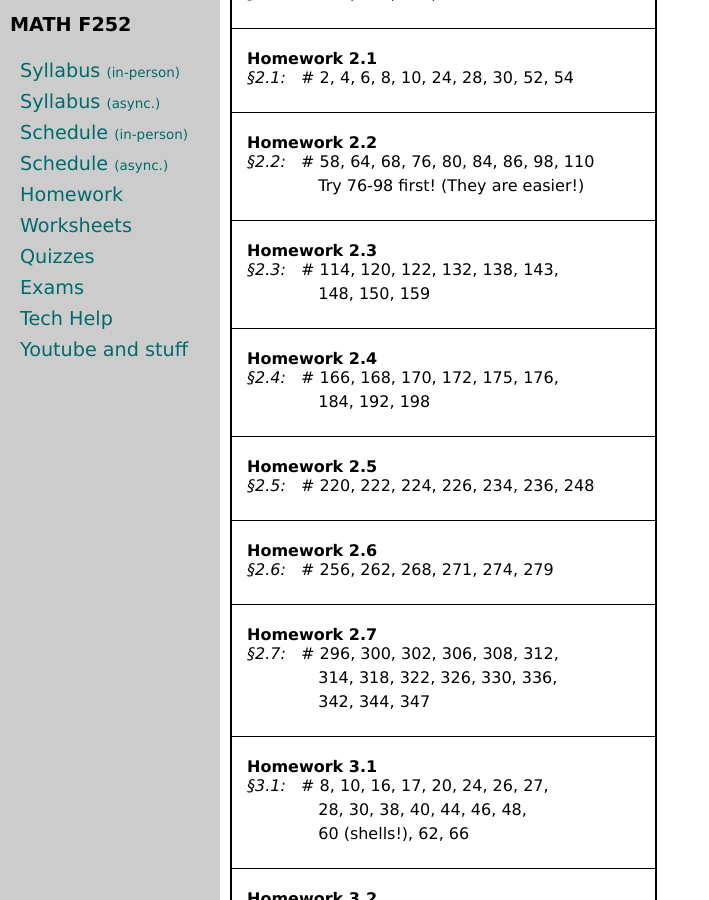
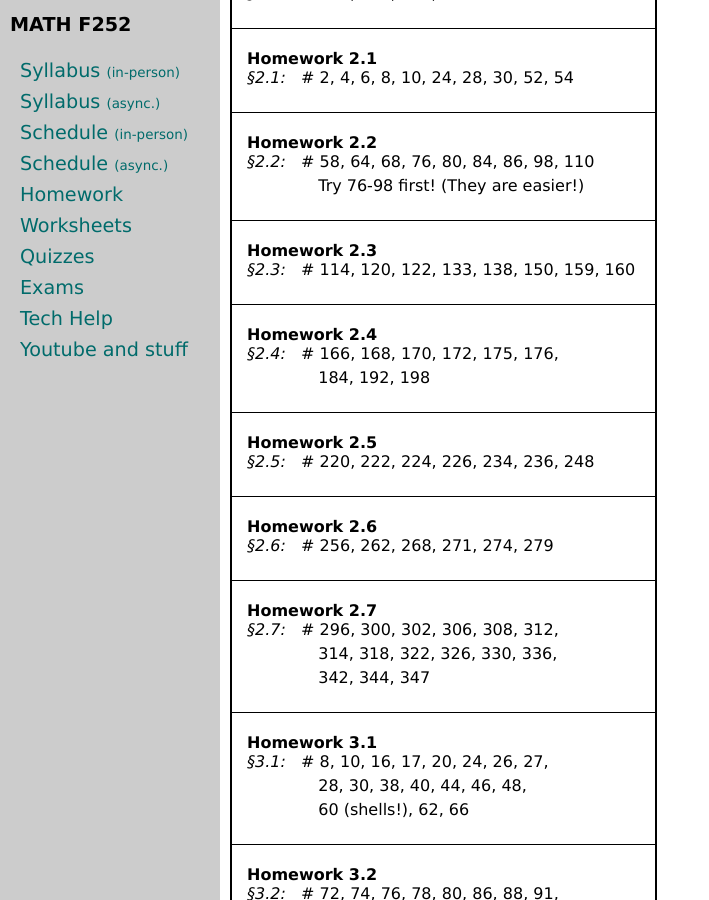
Before and after one commit to uaf-math/calc2, a Jekyll site: the page built from homework.md, in a window 1280 px wide and 900 px high, scrolled down 748 px. Shown: the whole window, without its empty margins (0-709 px from the left). Built offline with Jekyll 4.4.1, drawn with Linux system fonts in a browser that asks for light colours.

Commit message:
make Homework 2.3 match the solutions we have

```diff
--- a/_data/homework.yml
+++ b/_data/homework.yml
@@ -26,8 +26,7 @@ homework:
 - name: Homework 2.3
   sections:
   - section: 2.3
-    problems: 114, 120, 122, 132, 138, 143,
-    cont: 148, 150, 159
+    problems: 114, 120, 122, 133, 138, 150, 159, 160
 - name: Homework 2.4
   sections:
   - section: 2.4
```
